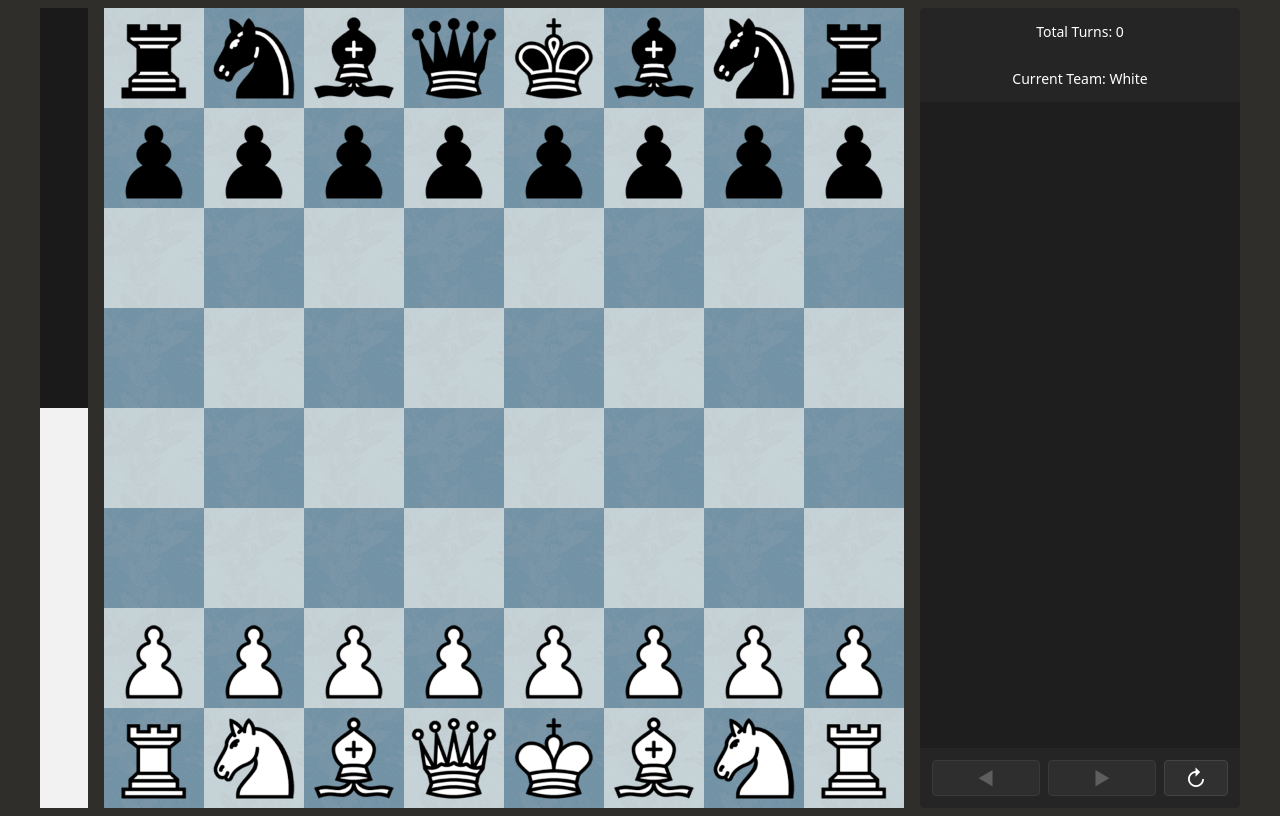
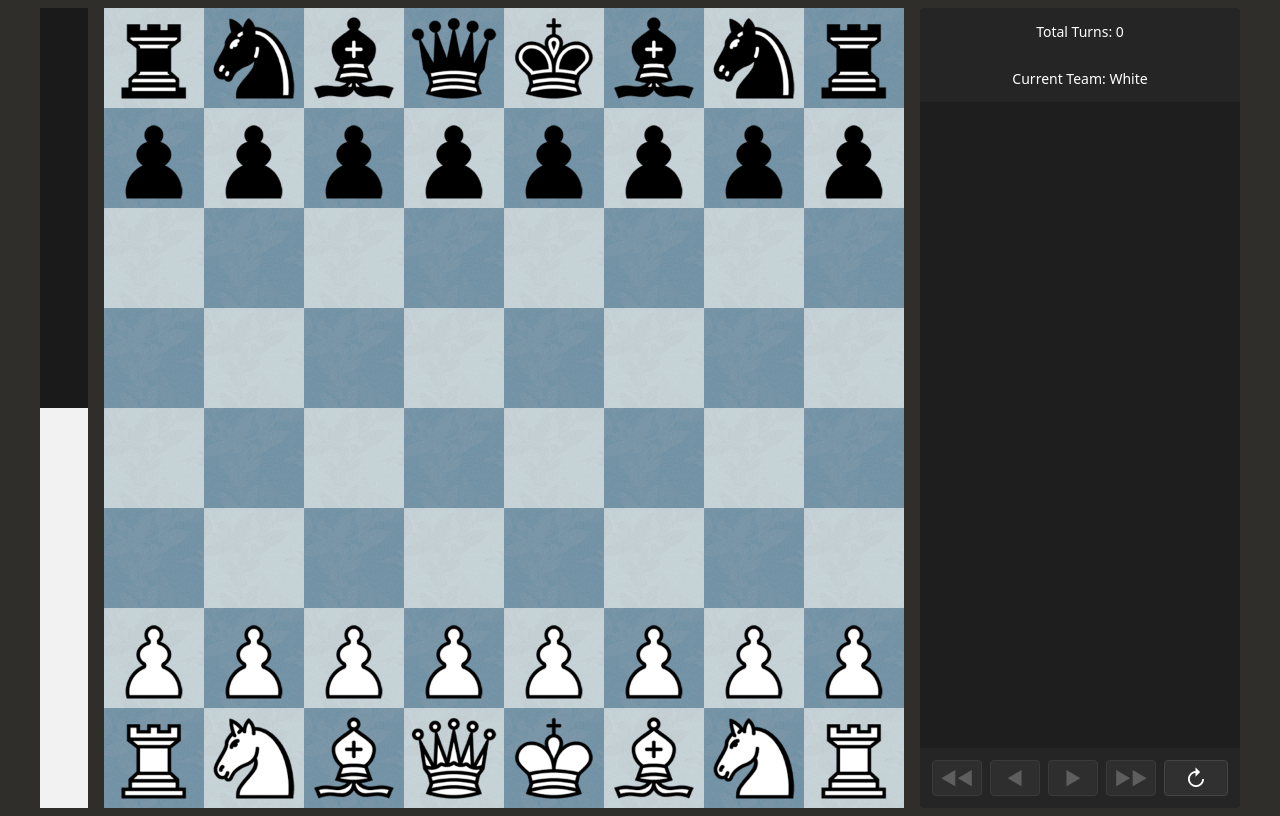
Before and after one commit to suuukii/chessreview, a Next.js app: page / in a window 1280 px wide. Built offline with nearby package versions, Linux system fonts and the light colour scheme; no server answers.

Commit message:
visual improvements and new buttons

```diff
--- a/src/app/components/Menu.tsx
+++ b/src/app/components/Menu.tsx
@@ -17,6 +17,7 @@ interface MenuProps {
   historyLength: number;
   flipped: boolean;
   onNavigateMove: (direction: -1 | 1) => void;
+  onNavigateToMove: (index: number) => void;
   onToggleBoard: () => void;
 }
 
@@ -77,6 +78,7 @@ export default function Menu({
   historyLength,
   flipped,
   onNavigateMove,
+  onNavigateToMove,
   onToggleBoard,
 }: MenuProps) {
   const currentOpening = [...board.moves]
@@ -176,6 +178,7 @@ export default function Menu({
         flipped={flipped}
         layout="inline"
         onNavigateMove={onNavigateMove}
+        onNavigateToMove={onNavigateToMove}
         onToggleBoard={onToggleBoard}
       />
     </div>
--- a/src/app/components/MenuControls.tsx
+++ b/src/app/components/MenuControls.tsx
@@ -6,6 +6,7 @@ interface MenuControlsProps {
   flipped: boolean;
   layout?: "stacked" | "inline";
   onNavigateMove: (direction: -1 | 1) => void;
+  onNavigateToMove: (index: number) => void;
   onToggleBoard: () => void;
 }
 
@@ -15,11 +16,22 @@ export default function MenuControls({
   flipped,
   layout = "stacked",
   onNavigateMove,
+  onNavigateToMove,
   onToggleBoard,
 }: MenuControlsProps) {
+  const firstMoveIndex = historyLength > 1 ? 1 : 0;
+
   return (
     <div className={`menu-controls menu-controls-${layout}`}>
       <div className="move-controls" aria-label="Move controls">
+        <button
+          type="button"
+          onClick={() => onNavigateToMove(firstMoveIndex)}
+          disabled={historyIndex <= firstMoveIndex}
+          aria-label="Voltar para o primeiro movimento"
+        >
+          ◀◀
+        </button>
         <button
           type="button"
           onClick={() => onNavigateMove(-1)}
@@ -36,6 +48,14 @@ export default function MenuControls({
         >
           ▶
         </button>
+        <button
+          type="button"
+          onClick={() => onNavigateToMove(historyLength - 1)}
+          disabled={historyIndex === historyLength - 1}
+          aria-label="Ir para o ultimo movimento"
+        >
+          ▶▶
+        </button>
       </div>
       <button
         type="button"
--- a/src/app/components/Refree.tsx
+++ b/src/app/components/Refree.tsx
@@ -483,6 +483,25 @@ export default function Referee() {
     }, 260);
   }
 
+  function navigateToMove(targetIndex: number): void {
+    if (navigationInProgressRef.current) return;
+
+    const nextIndex = Math.max(
+      0,
+      Math.min(targetIndex, boardTimelineRef.current.length - 1),
+    );
+    if (nextIndex === historyIndexRef.current) return;
+
+    const nextBoard = boardTimelineRef.current[nextIndex].clone();
+    pendingPromotionRef.current = null;
+    replayAnimationIdRef.current += 1;
+    setReplayAnimation(null);
+    historyIndexRef.current = nextIndex;
+    setHistoryIndex(nextIndex);
+    setGameEnded(hasGameEnded(nextBoard));
+    syncBoard(nextBoard);
+  }
+
   function lockBoard(result: MoveResult): void {
     if (
       result === MoveResult.CHECKMATE ||
@@ -861,6 +880,7 @@ export default function Referee() {
           historyLength={historyLength}
           flipped={isBoardFlipped}
           onNavigateMove={navigateMove}
+          onNavigateToMove={navigateToMove}
           onToggleBoard={toggleBoard}
         />
       </main>
--- a/src/app/styles/referee.css
+++ b/src/app/styles/referee.css
@@ -172,7 +172,7 @@ main {
 
 .move-controls {
     display: grid;
-    grid-template-columns: 1fr 1fr;
+    grid-template-columns: repeat(4, 1fr);
     gap: 0.5rem;
     padding: 0 0.75rem 0.75rem;
 }
--- a/src/app/styles/tile.css
+++ b/src/app/styles/tile.css
@@ -118,34 +118,58 @@
   --move-classification-color: rgba(116, 211, 121, 0.34);
 }
 
-.tile-classification-best {
-  --move-classification-color: rgba(96, 204, 137, 0.36);
+.white-tile.tile-classification-best {
+  --move-classification-color: #AECD9C
+}
+.black-tile.tile-classification-best {
+  --move-classification-color: #7DA880
 }
 
-.tile-classification-book {
-  --move-classification-color: rgba(204, 163, 104, 0.36);
+.white-tile.tile-classification-book {
+  --move-classification-color: #D1BFAF
+}
+.black-tile.tile-classification-book {
+  --move-classification-color: #A8A198
 }
 
-.tile-classification-excellent {
-  --move-classification-color: rgba(113, 211, 145, 0.34);
+.black-tile.tile-classification-excellent {
+  --move-classification-color: #7BA880
+}
+.white-tile.tile-classification-excellent {
+  --move-classification-color: #AACB9B
 }
 
-.tile-classification-good {
-  --move-classification-color: rgba(164, 208, 104, 0.34);
+.black-tile.tile-classification-good {
+  --move-classification-color: #85A893;
+}
+.white-tile.tile-classification-good {
+  --move-classification-color: #B4CCAE;
 }
 
-.tile-classification-miss {
-  --move-classification-color: rgba(198, 136, 229, 0.36);
+.white-tile.tile-classification-miss {
+  --move-classification-color: #EAACA8
+}
+.black-tile.tile-classification-miss {
+  --move-classification-color: #BF8B8E
 }
 
-.tile-classification-inaccuracy {
-  --move-classification-color: rgba(235, 202, 84, 0.36);
+.white-tile.tile-classification-inaccuracy {
+  --move-classification-color: #E7D495
+}
+.black-tile.tile-classification-inaccuracy {
+  --move-classification-color: #B8B179
 }
 
-.tile-classification-mistake {
-  --move-classification-color: rgba(236, 145, 72, 0.38);
+.white-tile.tile-classification-mistake {
+  --move-classification-color: #EDC4A2
+}
+.black-tile.tile-classification-mistake {
+  --move-classification-color: #BB9F86
 }
 
-.tile-classification-blunder {
-  --move-classification-color: rgba(248, 102, 102, 0.38);
+.black-tile.tile-classification-blunder {
+  --move-classification-color: #BB7072
 }
+.white-tile.tile-classification-blunder {
+  --move-classification-color: #E7928A
+}
```
